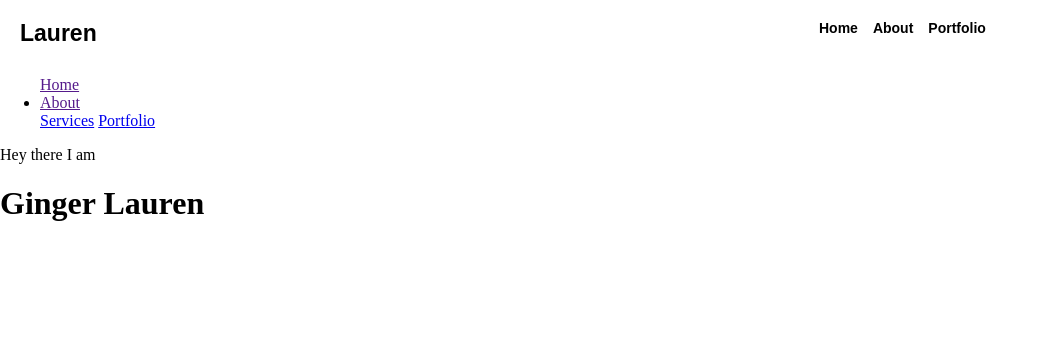
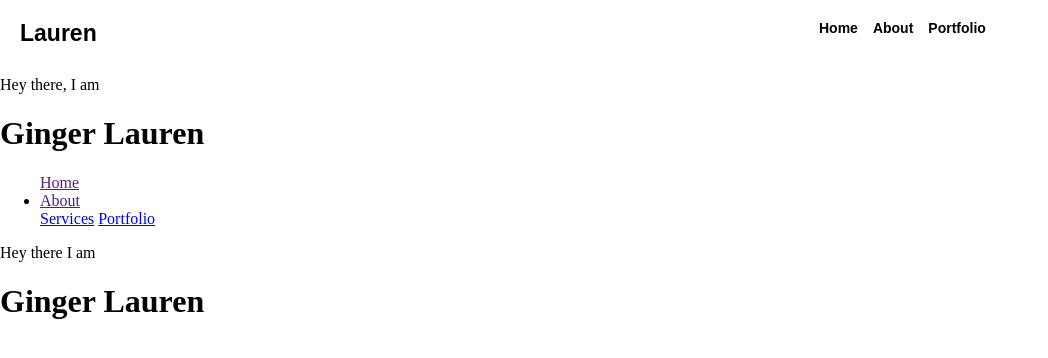
Before and after one commit to gingerlauren/portofilio, a plain HTML site: page index.html in a window 1280 px wide. Shown: the whole page, without its empty margins (0-1048 px from the left). Drawn offline with Linux system fonts and the light colour scheme.

```diff
--- a/index.html
+++ b/index.html
@@ -30,7 +30,10 @@
     </nav>
     <div class="bunner">
         <div class=" bunner-img">
-
+            <div class="container ">
+                <p>Hey there, I am</p>
+                <h1 class="">Ginger Lauren</h1>
+            </div>
         </div>
     </div>
     <div>
```
